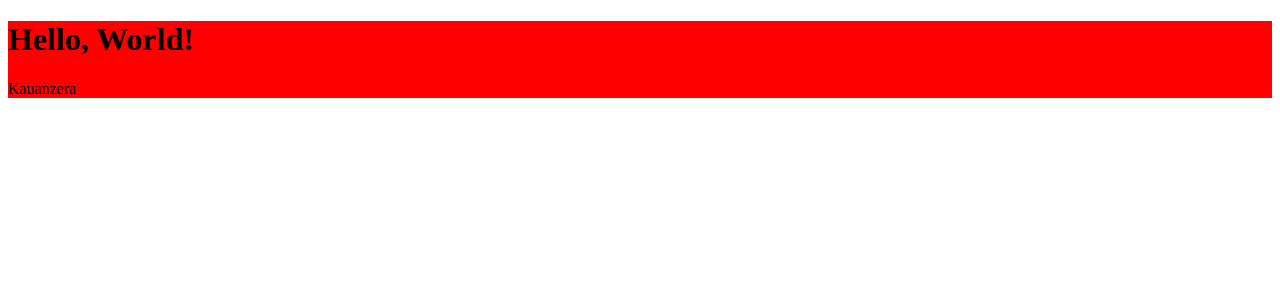
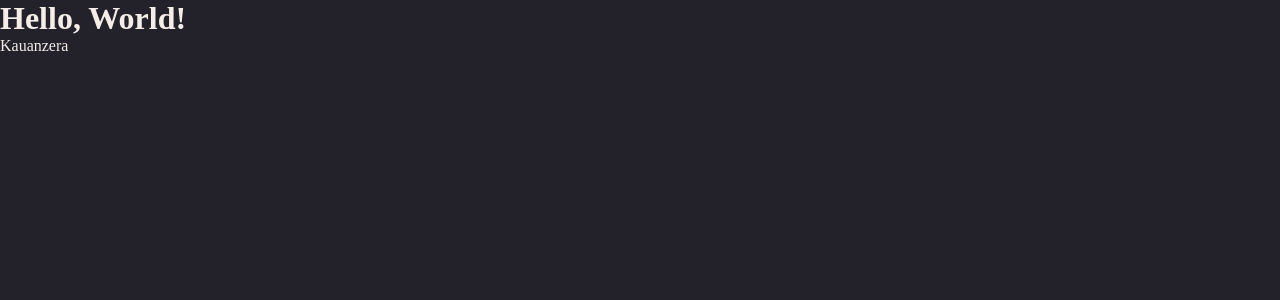
Before and after one commit to Schambin/rocket-notes-front, a React (Vite) app: page / in a window 1280 px wide. Shown: the top 300 px of the page. Built offline with nearby package versions, Linux system fonts and the light colour scheme.

Commit message:
moved style to global archive

```diff
--- a/src/main.tsx
+++ b/src/main.tsx
@@ -1,9 +1,15 @@
 import React from 'react';
 import ReactDOM from 'react-dom/client';
+import theme from './styles/theme';
+import GlobalStyles from './styles/global';
+import { ThemeProvider } from 'styled-components';
 import { Details } from './pages/Details/index.tsx';
 
 ReactDOM.createRoot(document.getElementById('root')!).render(
   <React.StrictMode>
-    <Details />
+    <ThemeProvider theme={theme} >
+      <GlobalStyles/>
+      <Details />
+    </ThemeProvider>
   </React.StrictMode>,
 )
--- a/src/pages/Details/styles.js
+++ b/src/pages/Details/styles.js
@@ -1,13 +1,8 @@
 import styled from "styled-components";
 //Styled Css
-
 export const Container = styled.div`
-    background: red;
-    margin: 0;
-    padding: 0;
 `;
-
-
+// ----------------------------------------------------------------
 //Normal css
 // body {
 //     background: rgba(255, 52, 52, 0.624);
```
